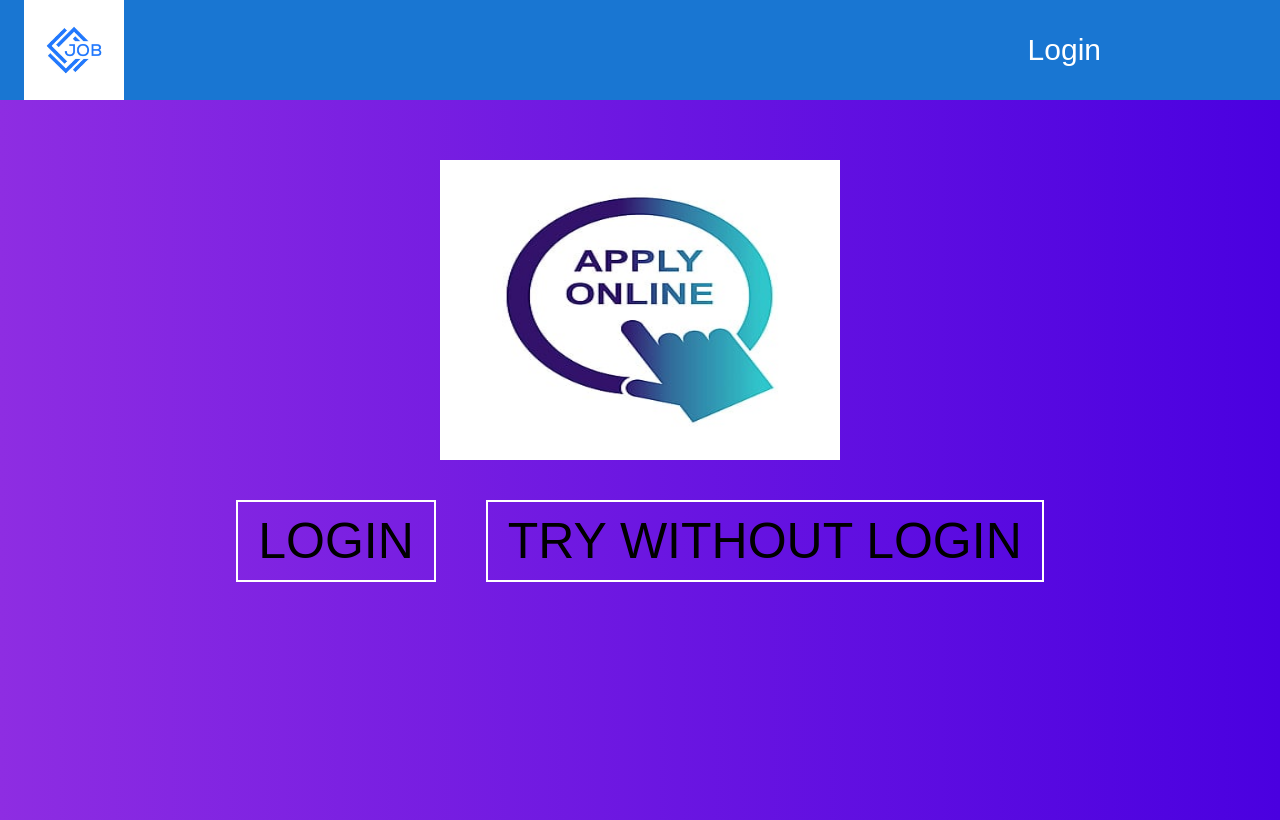
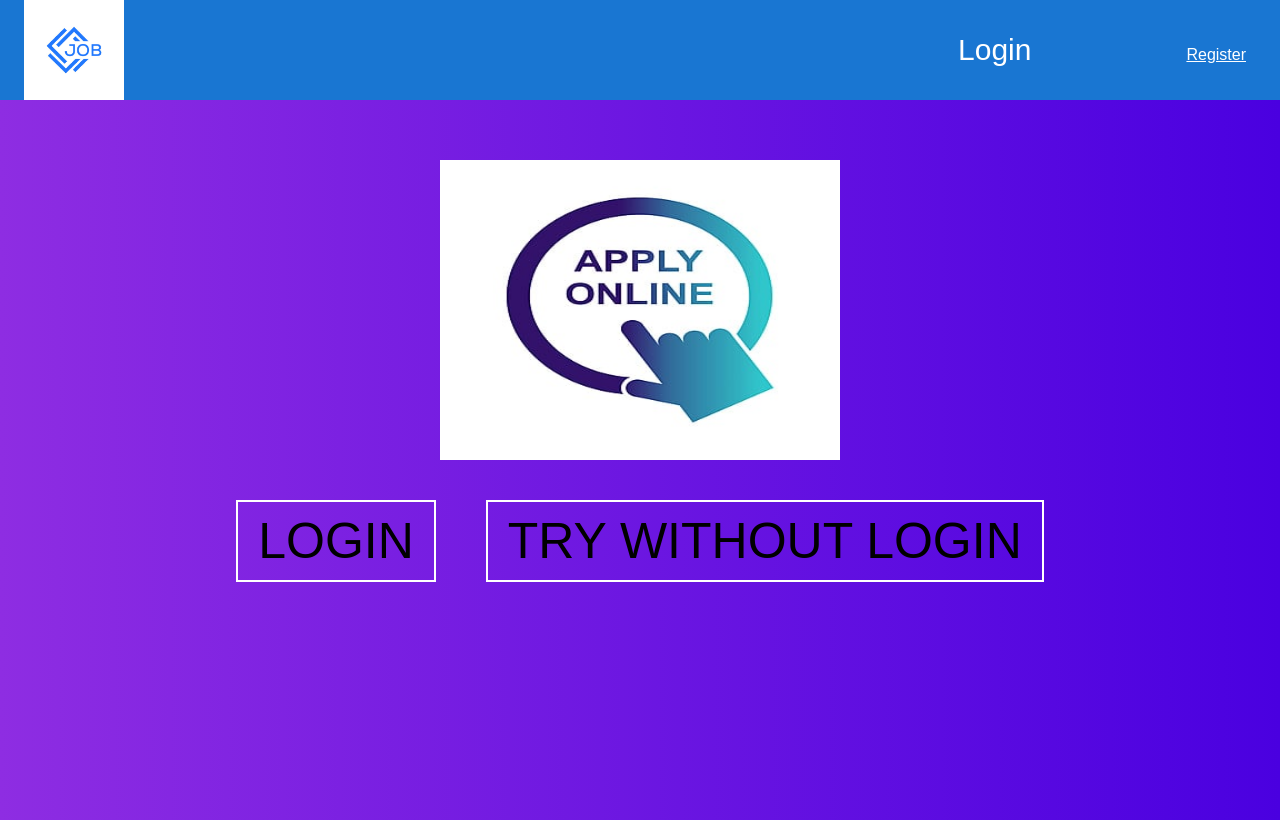
Before and after one commit to charkhaniakash/Nbyula, a React (Create React App) app: page / in a window 1280 px wide. Built offline with nearby package versions, Linux system fonts and the light colour scheme; no server answers.

Commit message:
src/components/header/Header.js   Line 61:11:  'SET_ACTIVE_USER' is n...
Automated implementation by Forge Engine.

Files changed: 1

Forge-Work-Item: 67fcec37-5fb3-444e-a22f-6b064f9eb257
Forge-Execution: a233b9bb-52db-4a6f-9775-520710f5fda3

```diff
--- a/src/components/header/Header.js
+++ b/src/components/header/Header.js
@@ -59,7 +59,6 @@ const Header = () => {
           setDisplayName(user.displayName);
         }
 
-        setDisplayName(user.displayName);
         setPhotoURL(user.photoURL);
         dispatch(
           SET_ACTIVE_USER({
@@ -143,16 +142,10 @@ const Header = () => {
                   </a>
                 )}
 
-                {displayName ? (
-                  <>
-                    {!displayName ? (
-                      <NavLink className={activeLink} to="/register">
-                        Register
-                      </NavLink>
-                    ) : (
-                      ""
-                    )}
-                  </>
+                {!displayName ? (
+                  <NavLink className={activeLink} to="/register">
+                    Register
+                  </NavLink>
                 ) : (
                   ""
                 )}
```
